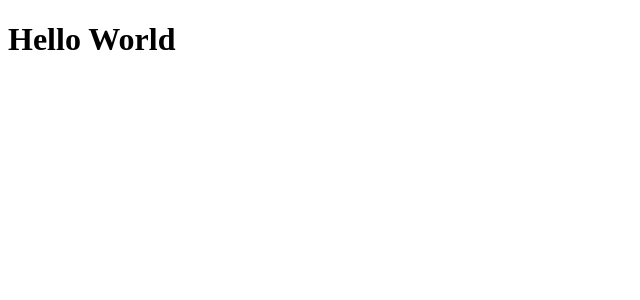
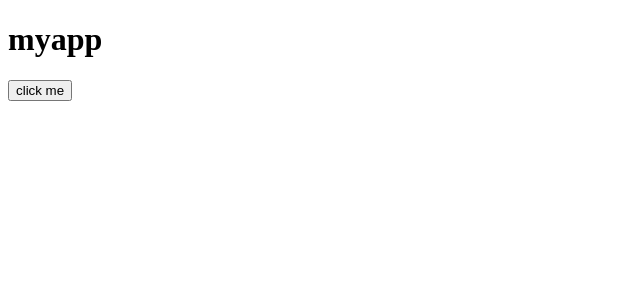
Before and after one commit to masete/angular-day-one, an Angular app: page / in a window 1280 px wide. Shown: the top 300 px of the page, without its empty margins (0-640 px from the left). Built offline with nearby package versions, Linux system fonts and the light colour scheme.

Commit message:
added a storage service

```diff
--- a/src/app/app.component.html
+++ b/src/app/app.component.html
@@ -1 +1,2 @@
-<h1>Hello World</h1>
+<h1>{{title}}</h1>
+<button (click)= "handleEvent()">click me</button>
--- a/src/app/app.component.ts
+++ b/src/app/app.component.ts
@@ -7,4 +7,8 @@ import { Component } from '@angular/core';
 })
 export class AppComponent {
   title = 'myapp';
+
+  handleEvent(){
+    console.log('Button Clicked')
+  }
 }
--- a/src/app/app.module.ts
+++ b/src/app/app.module.ts
@@ -3,6 +3,7 @@ import { BrowserModule } from '@angular/platform-browser';
 
 import { AppRoutingModule } from './app-routing.module';
 import { AppComponent } from './app.component';
+import { StorageService } from './storage.service';
 
 @NgModule({
   declarations: [
@@ -12,7 +13,9 @@ import { AppComponent } from './app.component';
     BrowserModule,
     AppRoutingModule
   ],
-  providers: [],
+  providers: [
+    StorageService
+  ],
   bootstrap: [AppComponent]
 })
 export class AppModule { }
--- /dev/null
+++ b/src/app/storage.service.ts
@@ -0,0 +1,9 @@
+import { Injectable } from '@angular/core';
+
+@Injectable({
+  providedIn: 'root'
+})
+export class StorageService {
+
+  constructor() { }
+}
```
Also changed, not shown: 1 other file (tests, documents, lock files or other folders).
